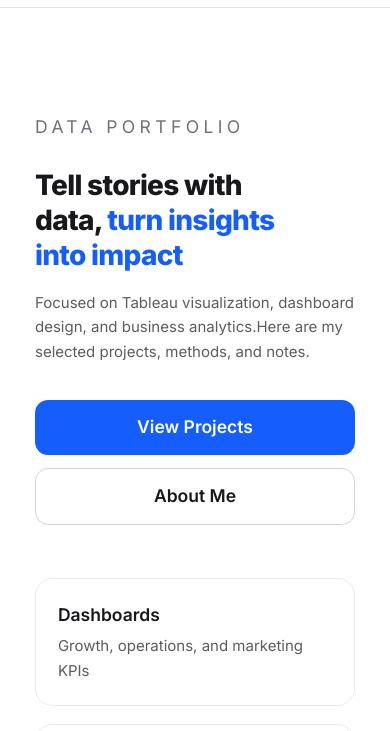
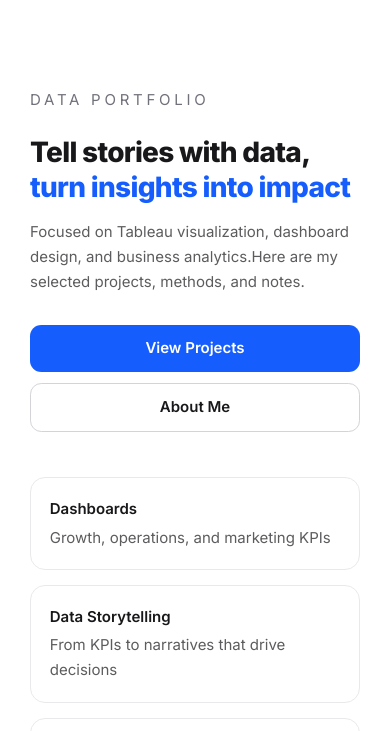
Before and after one commit to xiaosihuang003/xiaosihuang003.github.io, an Astro site: page /en in a window 390 px wide. Shown: the part 63-794 px from the top of the page. Built offline with nearby package versions, Linux system fonts and the light colour scheme; Astro itself is replaced by a stand-in of ours.

Commit message:
Mobile: smaller base font, phone-specific Tableau iframes, aspect ratio tweak

```diff
--- a/src/styles/global.css
+++ b/src/styles/global.css
@@ -148,7 +148,7 @@
 }
 .post-cover img {
   width: 100%;
-  max-width: 200px;           /* 你现在设的是 250px，小图更适合手机 */
+  max-width: 200px;           /* 封面图缩小，更适合手机 */
   height: auto;
   border-radius: 0.75rem;
   display: inline-block;
@@ -165,3 +165,19 @@
   text-underline-offset: 3px;
 }
 .post-cover figcaption a:hover { color: #1d4ed8; }
+
+/* =========================================================
+   ⑨ 手机端优化（≤480px）
+   ========================================================= */
+@media (max-width: 480px) {
+  html { font-size: 15px; } /* 根字号稍微小一些 */
+  .post-title {
+    font-size: clamp(1.25rem, 3.2vw + 0.9rem, 1.8rem);
+    line-height: 1.25;
+  }
+  .post-subtitle { font-size: 1rem; }
+  .post-body p { font-size: 1rem; line-height: 1.75; }
+  .post-body h2 { font-size: 1.2rem; }
+  .post-body h3 { font-size: 1.05rem; }
+  .post-body .viz iframe { aspect-ratio: 3 / 4; } /* 图表竖屏比例 */
+}
```
